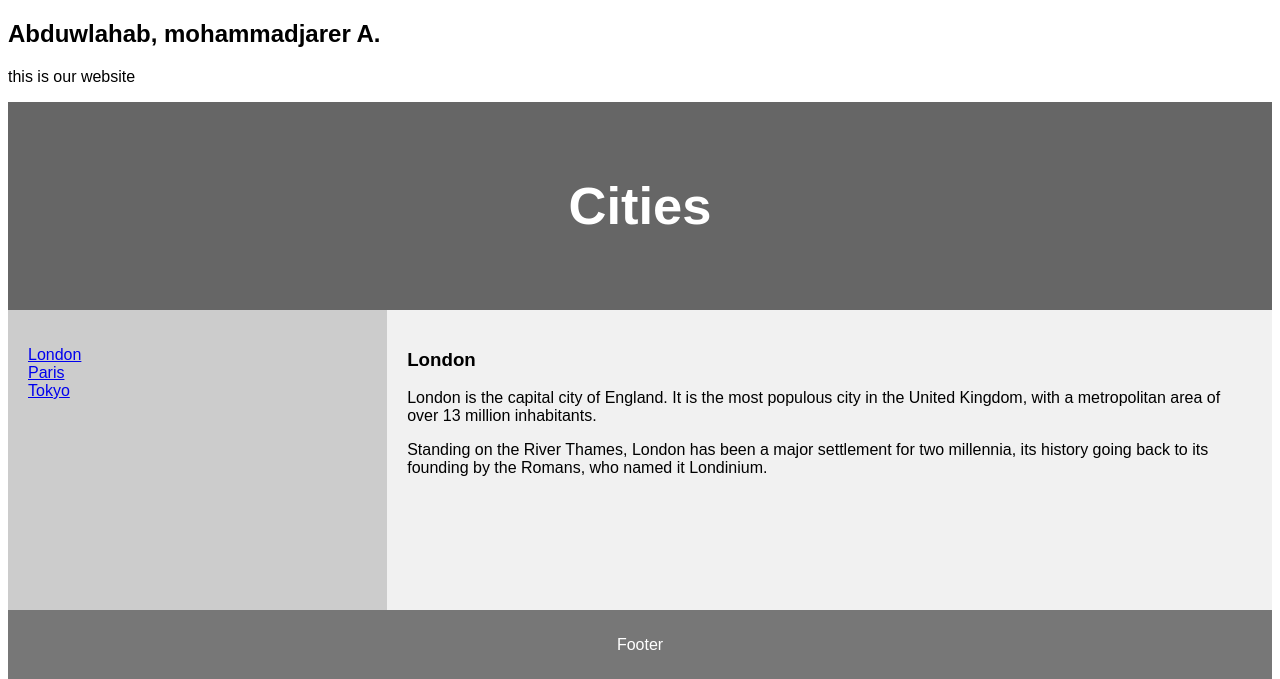
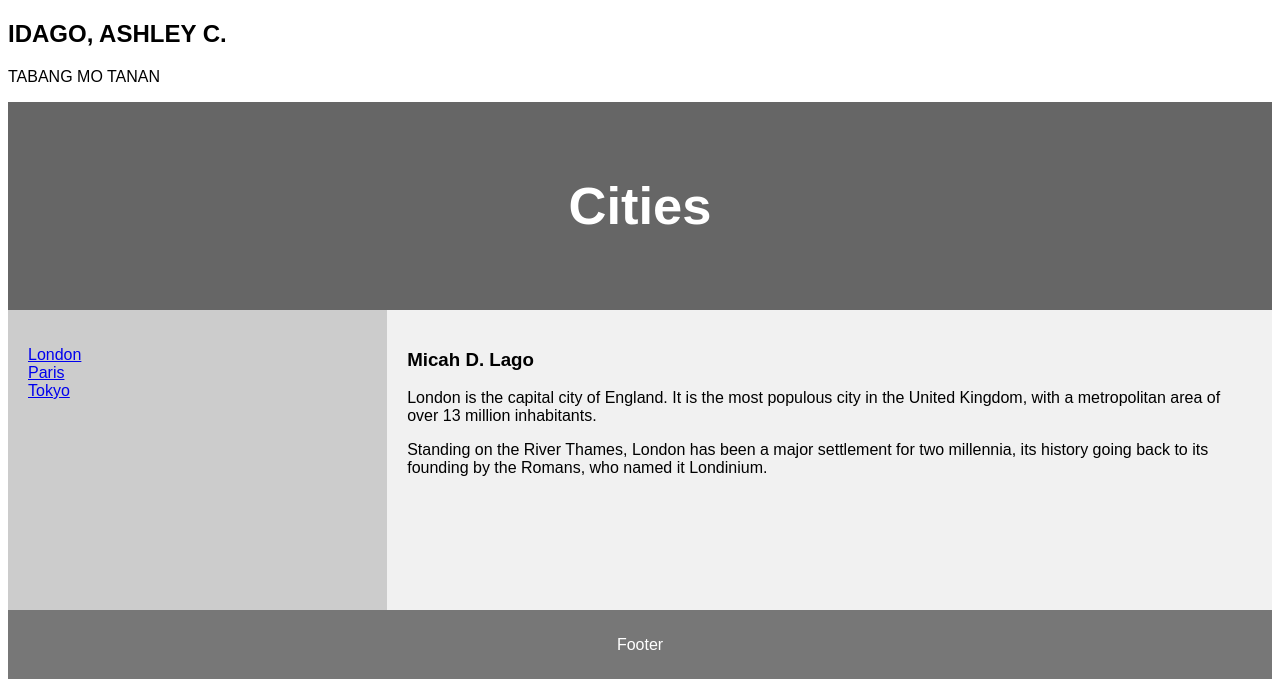
Before and after one commit to JeremiahSimo/ITE400_Section03, a PHP site: page /home.php?page=london in a window 1280 px wide. Shown: the top 679 px of the page. Run offline with PHP 8.4, Linux system fonts and the light colour scheme.

Commit message:
update names and header

```diff
--- a/home.php
+++ b/home.php
@@ -71,8 +71,8 @@ footer {
 </head>
 <body>
 
-<h2>Abduwlahab, mohammadjarer A.</h2>
-<p>this is our website</p>
+<h2>IDAGO, ASHLEY C.</h2>
+<p>TABANG MO TANAN</p>
 
 <header>
   <h2>Cities</h2>
--- a/london.php
+++ b/london.php
@@ -1,4 +1,4 @@
 
-    <h1>London</h1>
+    <h1>Micah D. Lago</h1>
     <p>London is the capital city of England. It is the most populous city in the  United Kingdom, with a metropolitan area of over 13 million inhabitants.</p>
     <p>Standing on the River Thames, London has been a major settlement for two millennia, its history going back to its founding by the Romans, who named it Londinium.</p>
--- a/paris.php
+++ b/paris.php
@@ -1,4 +1,4 @@
 
-    <h1>Paris</h1>
+    <h1>Maris Racal</h1>
     <p>London is the capital city of England. It is the most populous city in the  United Kingdom, with a metropolitan area of over 13 million inhabitants.</p>
     <p>Standing on the River Thames, London has been a major settlement for two millennia, its history going back to its founding by the Romans, who named it Londinium.</p>
--- a/tokyo.php
+++ b/tokyo.php
@@ -1,4 +1,4 @@
 
-    <h1>Tokyo</h1>
+    <h1>Laurice maye tabang mo tanan</h1>
     <p>London is the capital city of England. It is the most populous city in the  United Kingdom, with a metropolitan area of over 13 million inhabitants.</p>
     <p>Standing on the River Thames, London has been a major settlement for two millennia, its history going back to its founding by the Romans, who named it Londinium.</p>
```
